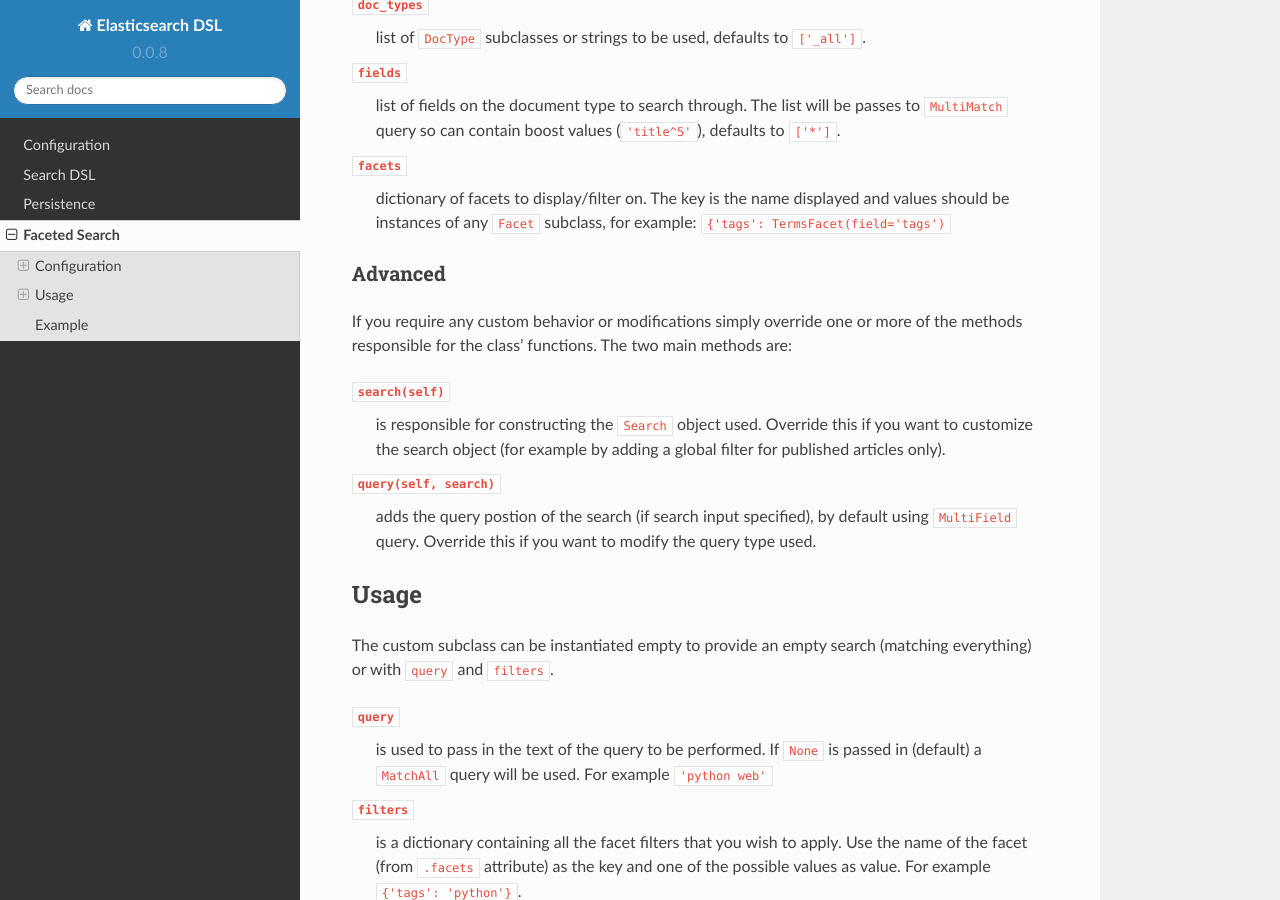
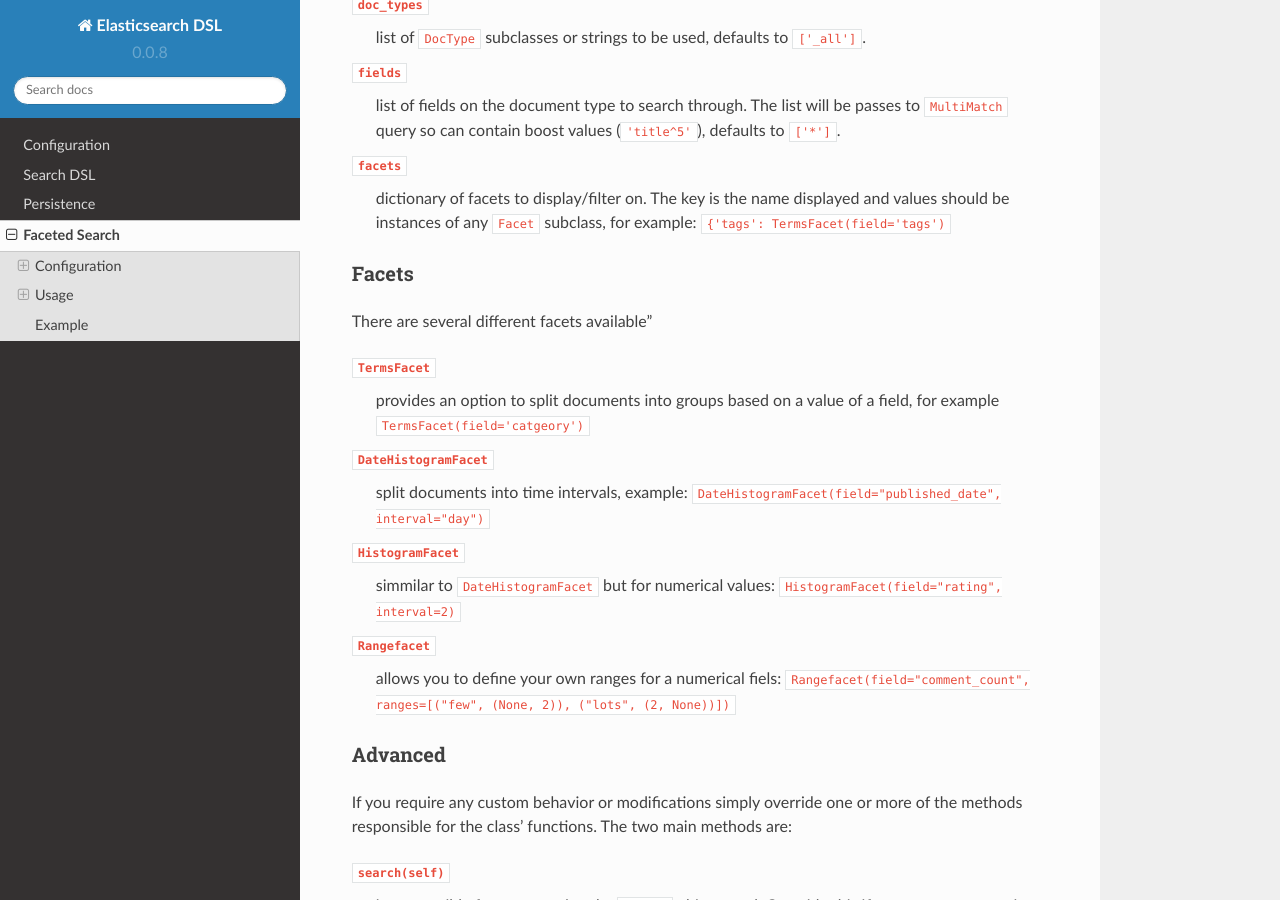
Before and after one commit to elastic/elasticsearch-dsl-py, a Sphinx documentation site: the page built from docs/faceted_search.rst, in a window 1280 px wide and 900 px high, scrolled down 535 px. Built offline with Sphinx 7.4.7 and the Read the Docs theme 2.0.0, drawn with Linux system fonts in a browser that asks for light colours.

Commit message:
Document different facet classes

```diff
--- a/docs/faceted_search.rst
+++ b/docs/faceted_search.rst
@@ -33,6 +33,25 @@
   dictionary of facets to display/filter on. The key is the name displayed and
   values should be instances of any ``Facet`` subclass, for example: ``{'tags':
   TermsFacet(field='tags')``
+
+
+Facets
+~~~~~~
+
+There are several different facets available"
+
+``TermsFacet``
+  provides an option to split documents into groups based on a value of a field, for example ``TermsFacet(field='catgeory')``
+
+``DateHistogramFacet``
+  split documents into time intervals, example: ``DateHistogramFacet(field="published_date", interval="day")``
+
+``HistogramFacet``
+  simmilar to ``DateHistogramFacet`` but for numerical values: ``HistogramFacet(field="rating", interval=2)``
+
+``Rangefacet``
+  allows you to define your own ranges for a numerical fiels:
+  ``Rangefacet(field="comment_count", ranges=[("few", (None, 2)), ("lots", (2, None))])``
 
 Advanced
 ~~~~~~~~
```
